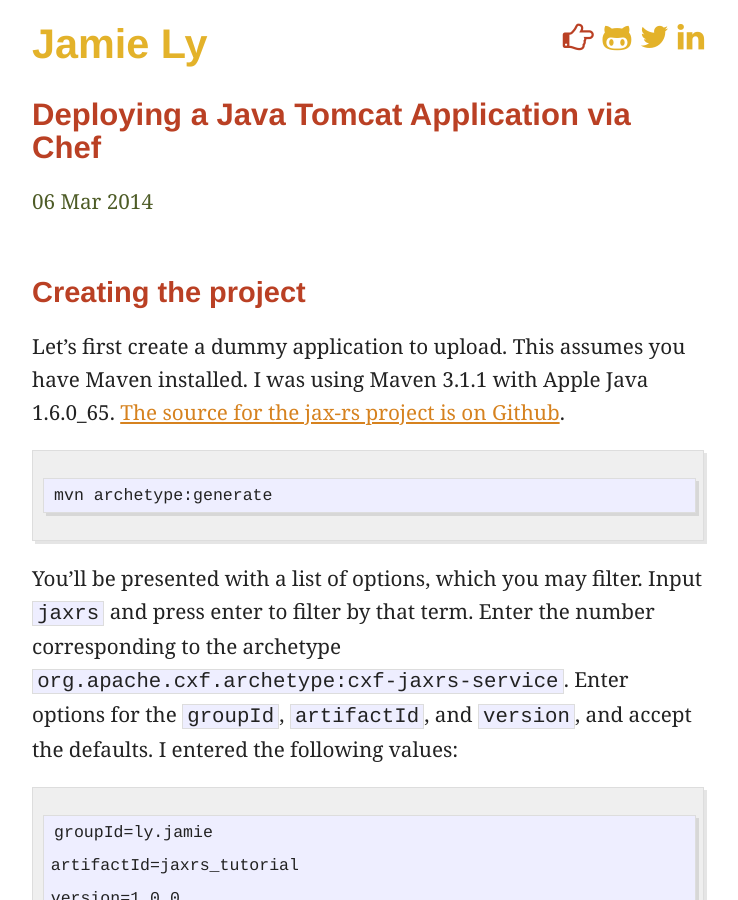
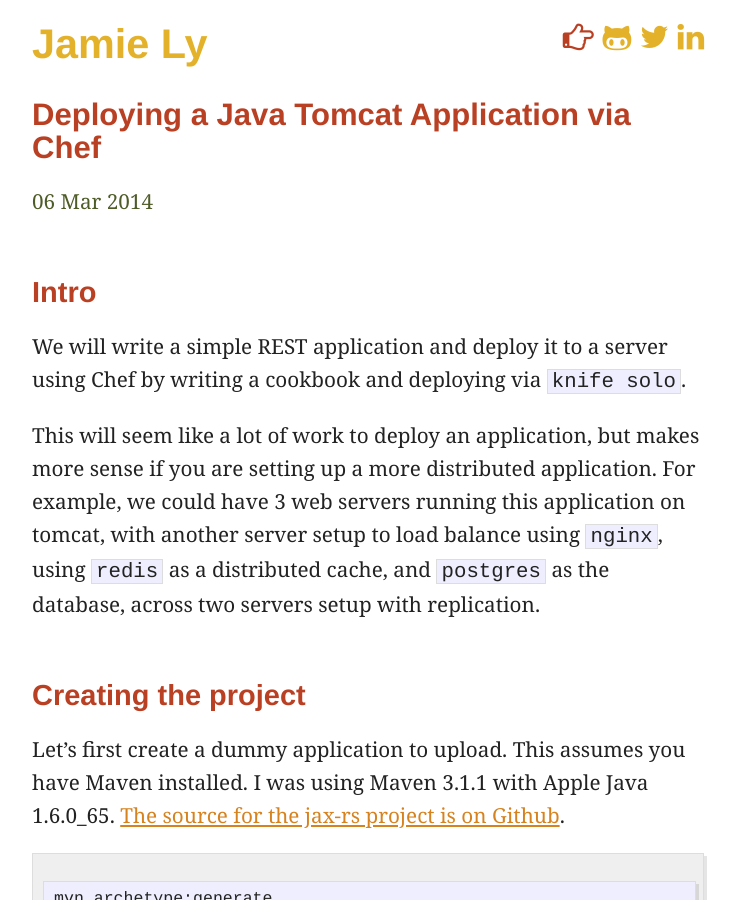
Before and after one commit to jamiely/deprecated_blog, a Jekyll site: the page built from _posts/2014-03-06-deploying-a-java-tomcat-application-via-chef.md, in a window 1280 px wide and 900 px high. Shown: the whole window, without its empty margins (272-1010 px from the left). Built offline with Jekyll 4.4.1, drawn with Linux system fonts in a browser that asks for light colours; nearby versions of some CDN libraries; Markdown is read by kramdown in place of the engine named in the settings.

Commit message:
Added intro

```diff
--- a/_posts/2014-03-06-deploying-a-java-tomcat-application-via-chef.md
+++ b/_posts/2014-03-06-deploying-a-java-tomcat-application-via-chef.md
@@ -11,6 +11,18 @@ tags:
   - jaxrs
 comments: false
 ---
+
+# Intro
+
+We will write a simple REST application and deploy it to a server using
+Chef by writing a cookbook and deploying via `knife solo`.
+
+This will seem like a lot of work to deploy an application, but makes
+more sense if you are setting up a more distributed application. For
+example, we could have 3 web servers running this application on tomcat,
+with another server setup to load balance using `nginx`, using `redis` as
+a distributed cache, and `postgres` as the database, across two
+servers setup with replication.
 
 # Creating the project
 
```
